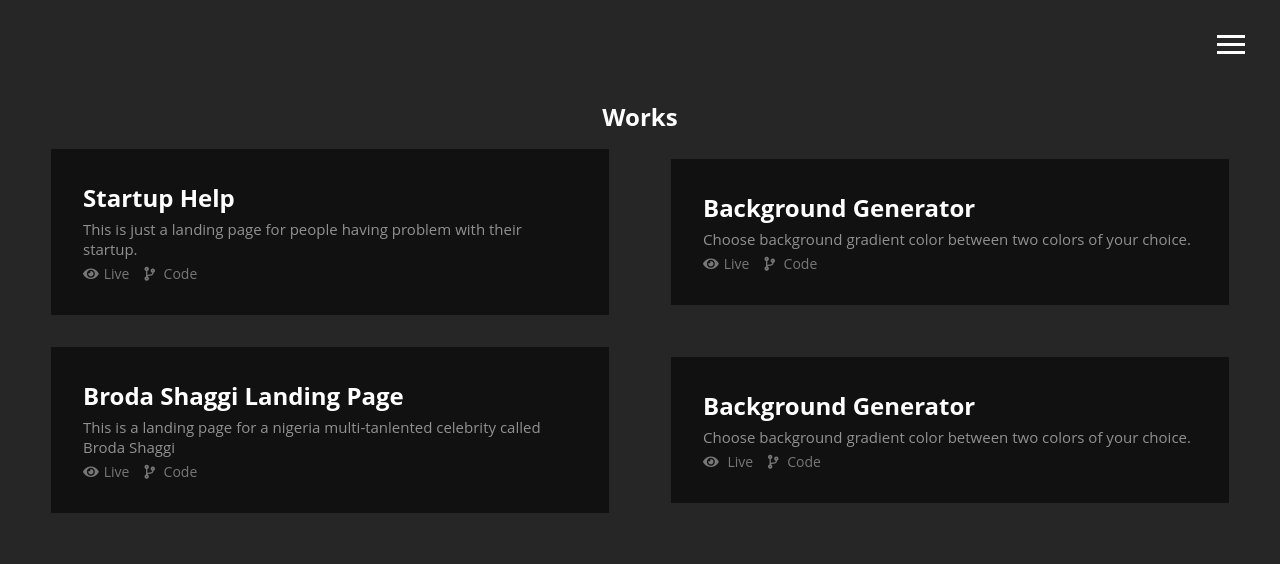
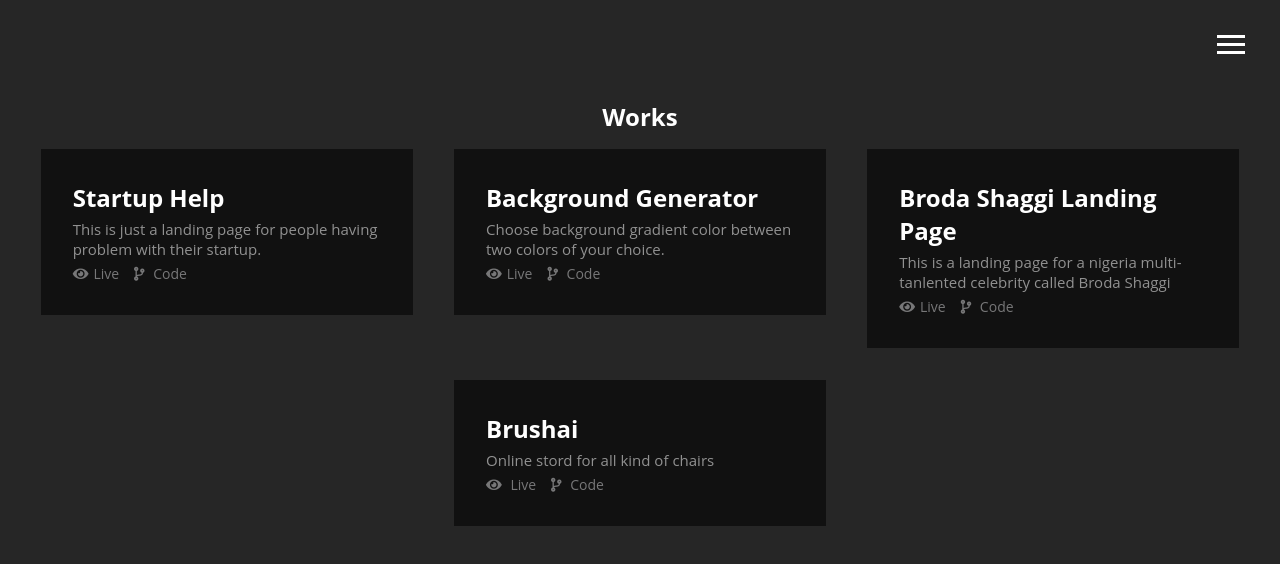
Before and after one commit to olacodes1/Olacodes, a plain HTML site: page src/pages/works.html in a window 1280 px wide. Drawn offline with Linux system fonts and the light colour scheme.

Commit message:
Added new work

```diff
--- a/src/css/partials/_work.scss
+++ b/src/css/partials/_work.scss
@@ -15,7 +15,7 @@
 .cards {
   display: flex;
   justify-content: space-between;
-  align-items: center;
+  align-items: flex-start;
   flex-wrap: wrap;
 }
 
@@ -59,7 +59,7 @@
 
 @media (min-width: 768px) {
   .card {
-    width: 45%;
+    width: 30%;
 
     p {
       width: 100%;
--- a/src/pages/works.html
+++ b/src/pages/works.html
@@ -96,16 +96,16 @@
           </div>
         </div>
         <div class="card">
-          <h1>Background Generator</h1>
-          <p>
-            Choose background gradient color between two colors of your choice.
-          </p>
+          <h1>Brushai</h1>
+          <p>Online stord for all kind of chairs</p>
           <div class="display">
             <div>
-              <a href="#"><i class="fa fa-eye" aria-hidden="true"></i> Live</a>
+              <a href="brushai.netlify.app"
+                ><i class="fa fa-eye" aria-hidden="true"></i> Live</a
+              >
             </div>
             <div>
-              <a href="#"
+              <a href="https://github.com/olacodes1/brushi"
                 ><i class="fa fa-code-branch" aria-hidden="true"></i> Code</a
               >
             </div>
```
Also changed, not shown: src/css/main.css, src/pages/contact.html (added), 1 other file.
